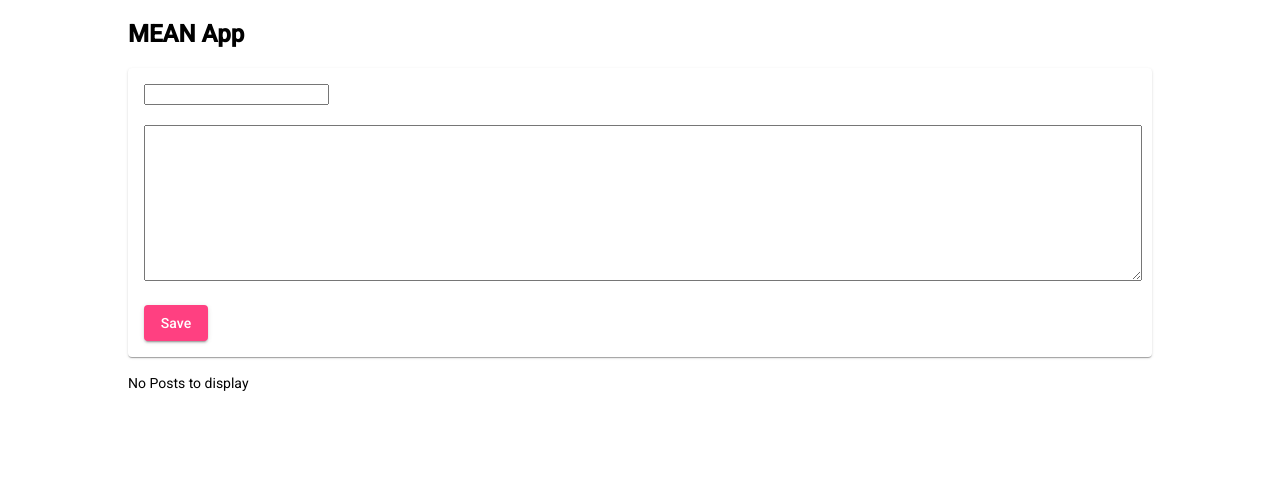
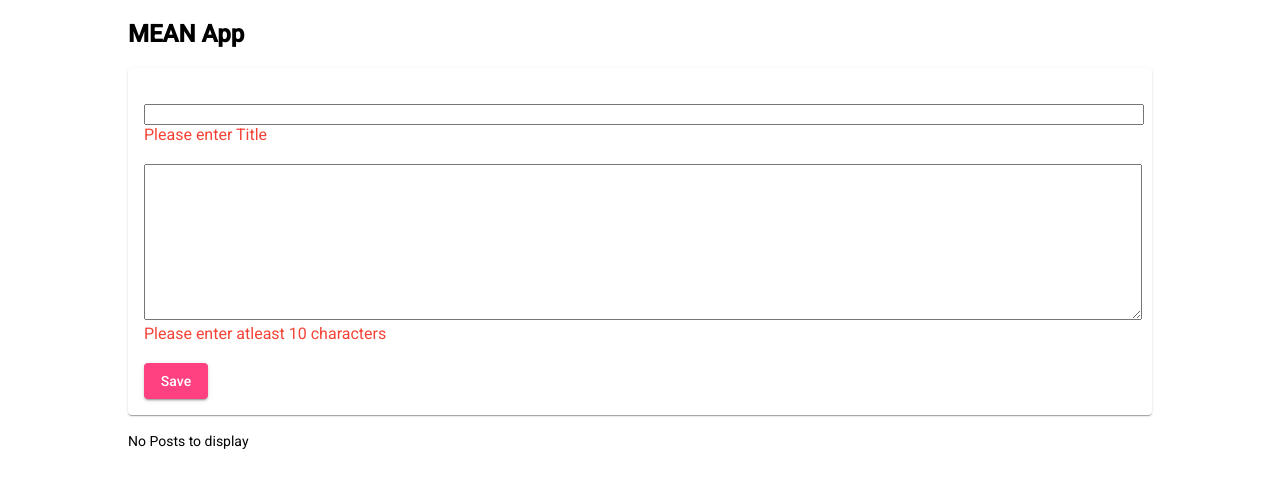
Before and after one commit to kirandash/MEAN, an Angular app in the folder mean-course/: page / in a window 1280 px wide. Shown: the top 488 px of the page. Built offline with nearby package versions, Linux system fonts and the light colour scheme.

Commit message:
2.9 Adding Template Driven Form

```diff
--- a/mean-course/src/app/posts/post-create/post-create.component.css
+++ b/mean-course/src/app/posts/post-create/post-create.component.css
@@ -1,6 +1,6 @@
 .row {
   margin: 20px 0;
 }
-textarea {
+input, textarea {
   width: 100%;
 }
--- a/mean-course/src/app/posts/post-create/post-create.component.html
+++ b/mean-course/src/app/posts/post-create/post-create.component.html
@@ -1,9 +1,15 @@
 <mat-card class="example-card">
-  <div class="row">
-    <input rows="10" [(ngModel)]="enteredTitle"/>
-  </div>
-  <div class="row">
-    <textarea rows="10" [(ngModel)]="enteredValue"></textarea>
-  </div>
-  <button mat-raised-button color="accent" (click)="saveData()">Save</button>
+  <form (submit)="saveData(postForm)" #postForm="ngForm">
+    <div class="row">
+      <!--<input rows="10" [(ngModel)]="enteredTitle"/>-->
+      <input rows="10" name="title" ngModel required maxlength="10" #title="ngModel"/>
+      <mat-error *ngIf="title.invalid">Please enter Title</mat-error>
+    </div>
+    <div class="row">
+      <!--<textarea rows="10" name="enteredValue"></textarea>-->
+      <textarea rows="10" name="value" ngModel minlength="10" maxlength="100" required #content="ngModel"></textarea>
+      <mat-error *ngIf="content.invalid">Please enter atleast 10 characters</mat-error>
+    </div>
+    <button mat-raised-button color="accent" type="submit">Save</button>
+  </form>
 </mat-card>
--- a/mean-course/src/app/posts/post-create/post-create.component.ts
+++ b/mean-course/src/app/posts/post-create/post-create.component.ts
@@ -8,14 +8,17 @@ import { Post } from '../post.interface';
 })
 
 export class PostCreateComponent {
-  enteredTitle: string;
-  enteredValue: string;
+  // enteredTitle: string;
+  // enteredValue: string;
   @Output() createdPost = new EventEmitter<Post>();
   constructor() {
 
   }
-  saveData() {
-    const post = {title: this.enteredTitle, content: this.enteredValue};
+  saveData(form) {
+    if (form.invalid) {
+      return;
+    }
+    const post = {title: form.value.title, content: form.value.content};
     this.createdPost.emit(post);
   }
 }
```
Also changed, not shown: 1 other file (tests, documents, lock files or other folders).
